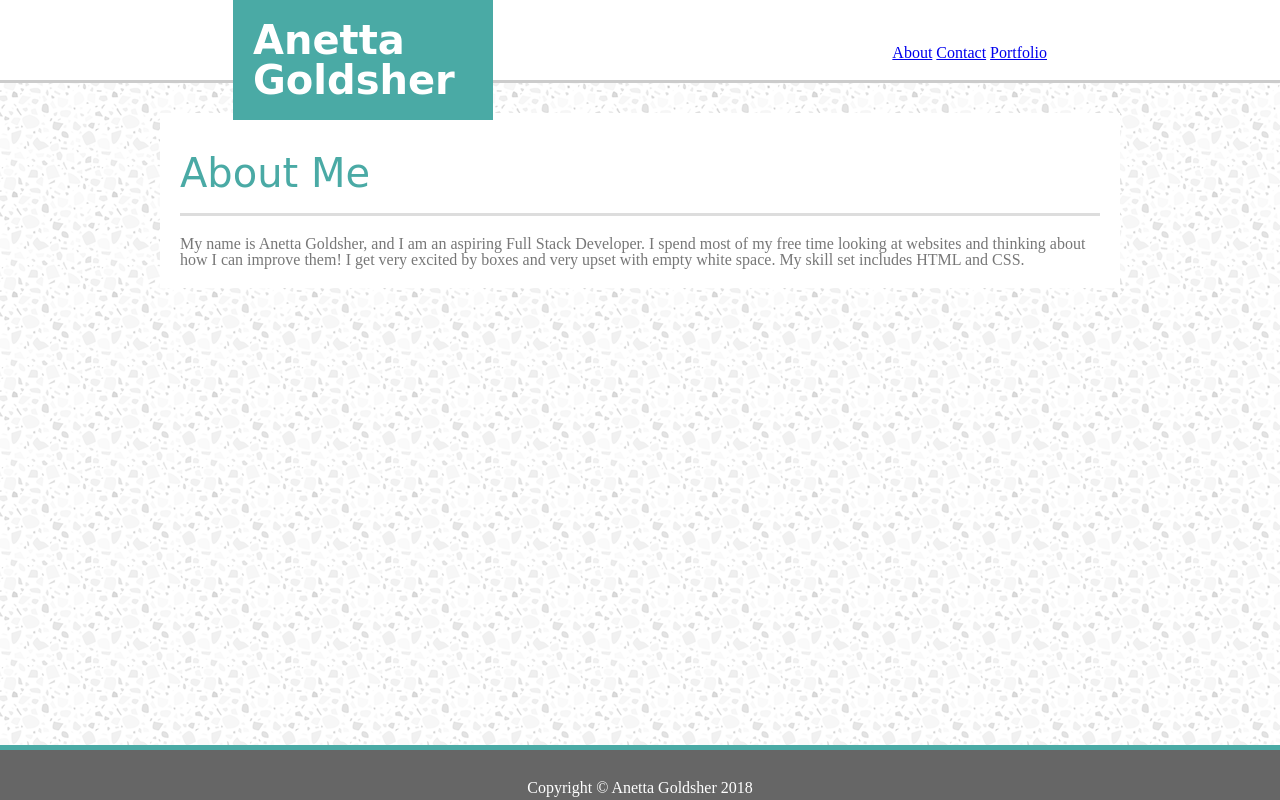
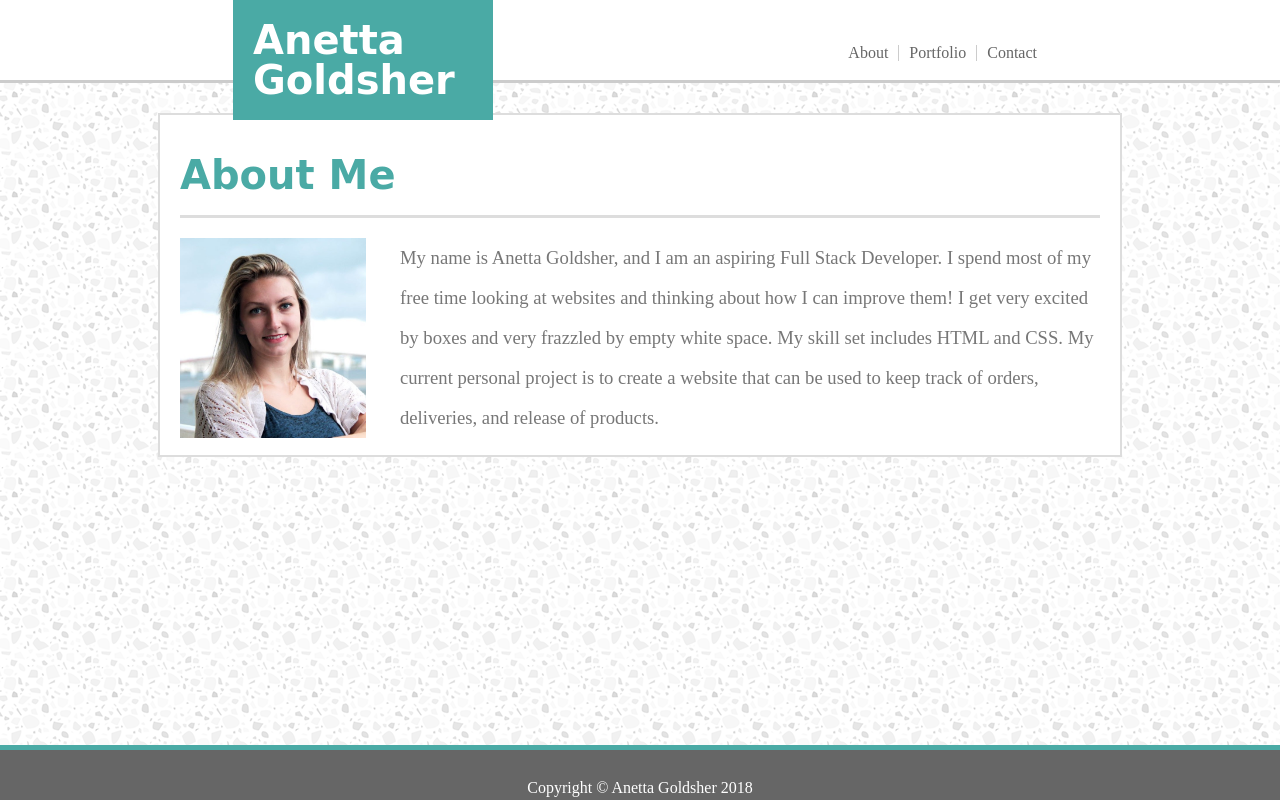
Before and after one commit to agoldsher/Basic-Portfolio, a plain HTML site: page index.html in a window 1280 px wide. Drawn offline with Linux system fonts and the light colour scheme; a web font is replaced by a local one.

Commit message:
finished index page

```diff
--- a/assets/css/style.css
+++ b/assets/css/style.css
@@ -1,12 +1,13 @@
 h1{
     font-size: 30pt;
     font-family: 'Montez', cursive;
-    font-weight: bold;
+    font-weight: bolder;
     color: #ffffff;
 }
 h2{
     font-size: 30pt;
     font-family: 'Montez', cursive;
+    font-weight: bolder;
 }
 
 body{
@@ -15,13 +16,25 @@ body{
 
 }
 
-.links{
+nav a{
     float:right;
     position: relative;
     right:233px;
     top:45px;
+    text-decoration: none;
+    color: #666666;
+    border-left: 1px solid #cccccc;
+    padding-left: 10px;
+    padding-right: 10px;
 
 }
+
+nav a:last-child{
+    border-left: 0px none;
+
+}
+
+
 
 
 .name-box{
@@ -30,6 +43,7 @@ body{
     width: 220px;
     padding: 20px;
     margin-left: 233px;
+    text-decoration: none;
 
 
 
@@ -59,7 +73,24 @@ body{
     padding: 20px;
     width:920px;
     color: #777777;
+    height: 300px;
+    border:2px solid #dddddd;
 
+
+}
+
+.main-photo{
+    height: 200px;
+    float:left;
+
+
+}
+
+.about-me-text{
+
+    font-size: 14pt;
+    line-height: 30pt;
+    padding-left: 220px;
 
 }
 
--- a/index.html
+++ b/index.html
@@ -18,26 +18,28 @@
 
     <header>
         <div class="header">
-            <div class="name-box">
-                <h1>Anetta Goldsher</h1>
+            <a href="index.html">
+                <h1 class="name-box">Anetta Goldsher</h1>
+            </a>
 
-            </div>
-            <div class="links">
-                <a href="index.html">About</a>
+            <nav>
                 <a href="contact.html">Contact</a>
                 <a href="portfolio.html">Portfolio</a>
+                <a href="index.html">About</a>
 
-            </div>
+
+            </nav>
         </div>
     </header>
 
     <section class="main-section">
         <h2 id="about-me-heading">About Me</h2>
-        <p class="about-me-text">My name is Anetta Goldsher, and I am an aspiring Full Stack Developer. I spend most
-            of my free time
-            looking at websites and thinking about how I can improve them! I get very excited by boxes and very upset
-            with
-            empty white space. My skill set includes HTML and CSS. </p>
+        <img src="assets/images/main-photo.jpg" class="main-photo">
+        <p class="about-me-text">My name is Anetta Goldsher, and I am an
+            aspiring Full Stack Developer. I spend most
+            of my free time looking at websites and thinking about how I can improve them! I get very excited by boxes
+            and very frazzled by empty white space. My skill set includes HTML and CSS. My current personal project is
+            to create a website that can be used to keep track of orders, deliveries, and release of products.</p>
     </section>
 
 
```
Also changed, not shown: contact.html (+47 -0 lines), portfolio.html (+47 -0 lines), assets/images/main-photo.jpg (added), 1 other file.
